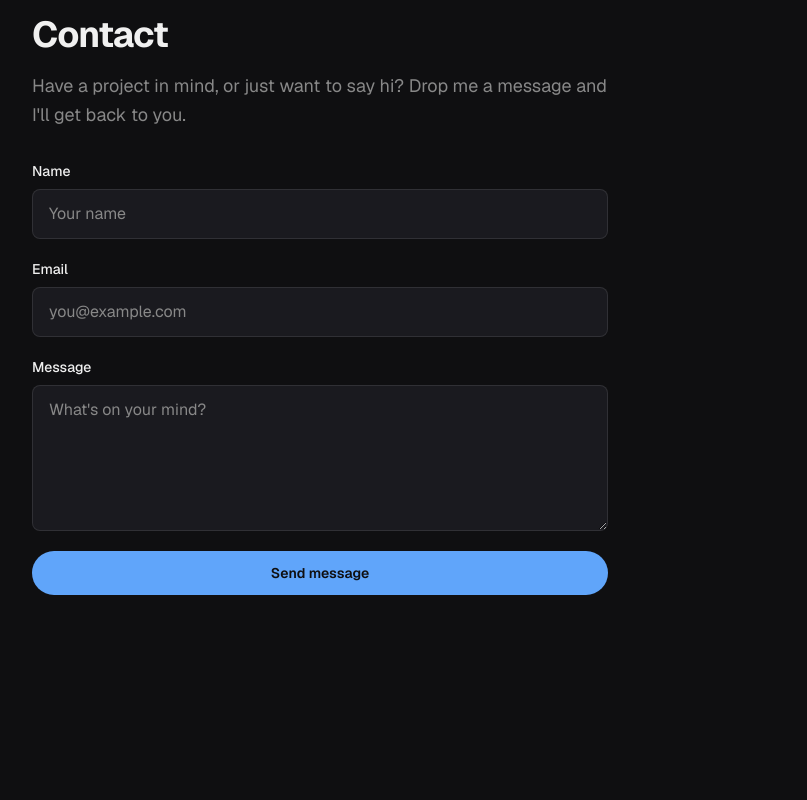
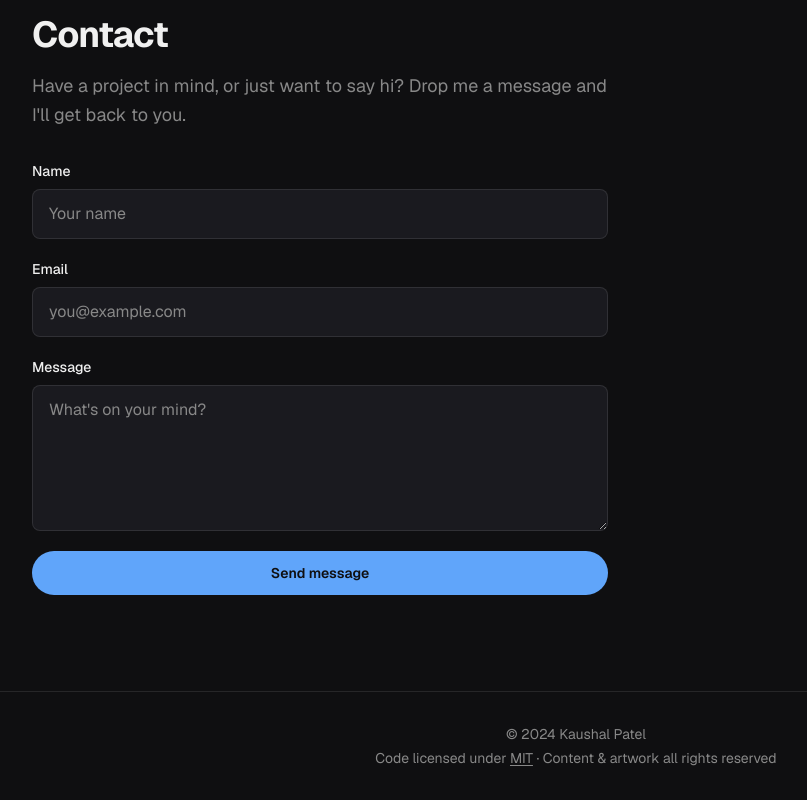
Before and after one commit to krazykaushal/krazyk-portfolio, a Next.js app: page / in a window 1280 px wide. Shown: the part 2863-3663 px from the top of the page, without its empty margins (64-871 px from the left). Before the commit the page ends 3554 px from the top, so only its background shows below. Built offline with nearby package versions, Linux system fonts and the light colour scheme; no server answers.

Commit message:
feat: Add footer with copyright and MIT license
Code under MIT (LICENSE + package.json); content/artwork reserved.

Co-Authored-By: Claude Opus 4.8 (1M context) <noreply@anthropic.com>

```diff
--- a/app/page.tsx
+++ b/app/page.tsx
@@ -7,6 +7,7 @@ import Reveal from "@/components/ui/Reveal";
 import Avatar from "@/components/Avatar/Avatar";
 import SocialLinks from "@/components/ui/SocialLinks";
 import HeroBackground from "@/components/ui/HeroBackground";
+import Footer from "@/components/ui/Footer";
 
 export default function Home() {
   return (
@@ -67,6 +68,9 @@ export default function Home() {
           </Reveal>
         </div>
       </main>
+
+      {/* Site footer — outside <main> so it's full-width and its own landmark. */}
+      <Footer />
     </>
   );
 }
--- /dev/null
+++ b/components/ui/Footer.tsx
@@ -0,0 +1,35 @@
+// Site footer: copyright + license. A server component on purpose — it's static
+// content with no browser events, so it stays off the client bundle (same
+// reasoning as SocialLinks). Rendered *outside* <main> in app/page.tsx so it
+// spans the full width and isn't swept into the main content landmark.
+//
+// No data-avatar-react on the license link (unlike SocialLinks): the avatar
+// lives in a sticky lane *inside* <main>, which has scrolled out of view by the
+// time you reach the footer — a hover reaction here would never be seen.
+export default function Footer() {
+  // Evaluated on the server. The home page is statically generated, so this is
+  // baked at build time and refreshes on every deploy. Computing it in a
+  // 'use client' component instead would risk a hydration mismatch at the turn
+  // of the year (server HTML vs the browser's clock) and ship needless JS.
+  const year = new Date().getFullYear();
+
+  return (
+    // Its own max-w-7xl + mx-auto so it lines up with <main> even though it
+    // sits outside it. Tokens (text-muted, foreground/10) keep it theme-aware.
+    <footer className="mx-auto max-w-7xl border-t border-foreground/10 px-6 py-8 text-center text-sm text-muted">
+      <p>© {year} Kaushal Patel</p>
+      <p className="mt-1">
+        Code licensed under{" "}
+        <a
+          href="https://github.com/krazykaushal/krazyk-portfolio/blob/main/LICENSE"
+          target="_blank"
+          rel="noopener noreferrer"
+          className="underline underline-offset-2 transition-colors hover:text-foreground"
+        >
+          MIT
+        </a>{" "}
+        &middot; Content &amp; artwork all rights reserved
+      </p>
+    </footer>
+  );
+}
--- a/package.json
+++ b/package.json
@@ -2,6 +2,7 @@
   "name": "krazyk-portfolio",
   "version": "0.1.0",
   "private": true,
+  "license": "MIT",
   "scripts": {
     "dev": "next dev",
     "build": "next build",
```
Also changed, not shown: 1 other file (tests, documents, lock files or other folders).
